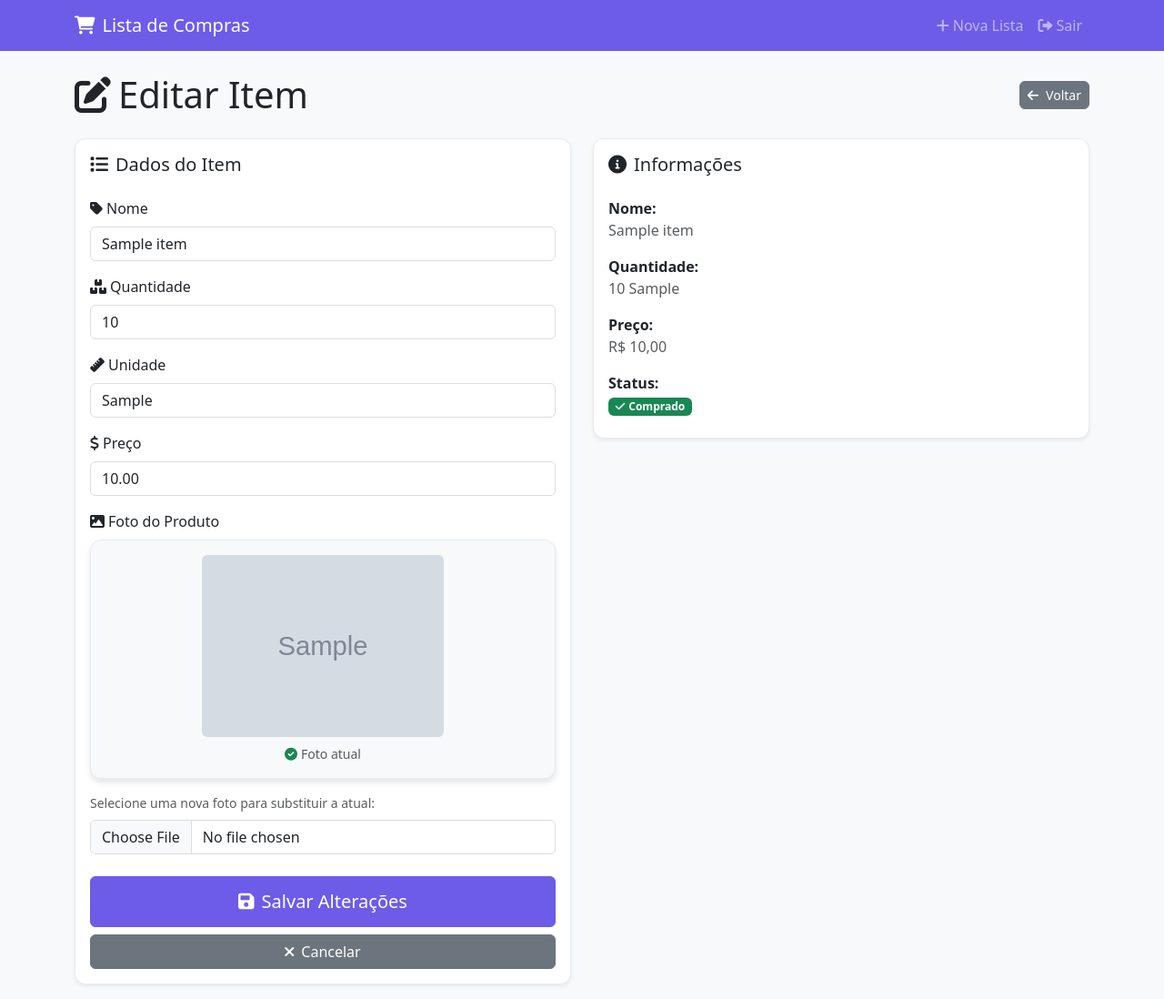
After one commit to d4nielantoni/SUPERMERCADO, a Django app: page /item/1/editar/ in a window 1280 px wide. The commit adds this page. Shown: the whole page at 91% size. Run offline with Django 5.2, Linux system fonts and the light colour scheme; a user stored in the database is signed in; tables that the repository leaves empty hold one stand-in row (values such as "Sample post"); grey boxes marked "Sample" are stand-in pictures; some libraries are stand-ins or nearby versions.

Commit message:
feat: modal para ampliar fotos dos produtos ao clicar e edições de prodtos

```diff
--- a/shopping_lists/forms.py
+++ b/shopping_lists/forms.py
@@ -12,7 +12,7 @@ class ShoppingListForm(forms.ModelForm):
 class ItemForm(forms.ModelForm):
     class Meta:
         model = Item
-        fields = ['name', 'quantity', 'unit', 'price']
+        fields = ['name', 'quantity', 'unit', 'price', 'photo']
         widgets = {
             'name': forms.TextInput(attrs={'class': 'form-control', 'placeholder': 'Nome do Item'}),
             'quantity': forms.NumberInput(attrs={
@@ -29,4 +29,5 @@ class ItemForm(forms.ModelForm):
                 'type': 'number',
                 'inputmode': 'decimal'
             }),
+            'photo': forms.FileInput(attrs={'class': 'form-control', 'accept': 'image/*'})
         }
--- /dev/null
+++ b/shopping_lists/templates/shopping_lists/edit_item.html
@@ -0,0 +1,201 @@
+{% extends 'shopping_lists/base.html' %}
+{% load crispy_forms_tags %}
+
+{% block content %}
+<div class="row">
+    <div class="col-12 mb-4">
+        <div class="d-flex justify-content-between align-items-center flex-wrap gap-3">
+            <h1 class="mb-0">
+                <i class="fas fa-edit me-2"></i>Editar Item
+            </h1>
+            <a href="{% url 'list_detail' shopping_list.pk %}" class="btn btn-secondary btn-sm">
+                <i class="fas fa-arrow-left me-2"></i>Voltar
+            </a>
+        </div>
+    </div>
+</div>
+
+<div class="row">
+    <div class="col-md-8 col-lg-6">
+        <div class="card shadow-sm">
+            <div class="card-body">
+                <h5 class="card-title mb-4">
+                    <i class="fas fa-list me-2"></i>Dados do Item
+                </h5>
+
+                <form method="post" enctype="multipart/form-data">
+                    {% csrf_token %}
+
+                    <div class="mb-3">
+                        <label for="{{ form.name.id_for_label }}" class="form-label">
+                            <i class="fas fa-tag me-1"></i>{{ form.name.label }}
+                        </label>
+                        {{ form.name }}
+                        {% if form.name.errors %}
+                            <div class="invalid-feedback d-block">
+                                {{ form.name.errors }}
+                            </div>
+                        {% endif %}
+                    </div>
+
+                    <div class="mb-3">
+                        <label for="{{ form.quantity.id_for_label }}" class="form-label">
+                            <i class="fas fa-boxes me-1"></i>{{ form.quantity.label }}
+                        </label>
+                        {{ form.quantity }}
+                        {% if form.quantity.errors %}
+                            <div class="invalid-feedback d-block">
+                                {{ form.quantity.errors }}
+                            </div>
+                        {% endif %}
+                    </div>
+
+                    <div class="mb-3">
+                        <label for="{{ form.unit.id_for_label }}" class="form-label">
+                            <i class="fas fa-ruler me-1"></i>{{ form.unit.label }}
+                        </label>
+                        {{ form.unit }}
+                        {% if form.unit.errors %}
+                            <div class="invalid-feedback d-block">
+                                {{ form.unit.errors }}
+                            </div>
+                        {% endif %}
+                    </div>
+
+                    <div class="mb-3">
+                        <label for="{{ form.price.id_for_label }}" class="form-label">
+                            <i class="fas fa-dollar-sign me-1"></i>{{ form.price.label }}
+                        </label>
+                        {{ form.price }}
+                        {% if form.price.errors %}
+                            <div class="invalid-feedback d-block">
+                                {{ form.price.errors }}
+                            </div>
+                        {% endif %}
+                    </div>
+
+                    <div class="mb-4">
+                        <label for="{{ form.photo.id_for_label }}" class="form-label">
+                            <i class="fas fa-image me-1"></i>{{ form.photo.label }}
+                        </label>
+
+                        {% if item.photo %}
+                            <div class="mb-3">
+                                <div class="card bg-light">
+                                    <div class="card-body p-3 text-center">
+                                        <img src="{{ item.photo.url }}" alt="{{ item.name }}" class="img-fluid rounded" style="max-height: 200px; max-width: 300px;">
+                                        <p class="mt-2 mb-0 text-muted small">
+                                            <i class="fas fa-check-circle text-success me-1"></i>Foto atual
+                                        </p>
+                                    </div>
+                                </div>
+                            </div>
+                            <p class="text-muted small mb-2">Selecione uma nova foto para substituir a atual:</p>
+                        {% endif %}
+
+                        {{ form.photo }}
+                        {% if form.photo.errors %}
+                            <div class="invalid-feedback d-block">
+                                {{ form.photo.errors }}
+                            </div>
+                        {% endif %}
+                    </div>
+
+                    <div class="d-grid gap-2">
+                        <button type="submit" class="btn btn-primary btn-lg">
+                            <i class="fas fa-save me-2"></i>Salvar Alterações
+                        </button>
+                        <a href="{% url 'list_detail' shopping_list.pk %}" class="btn btn-secondary">
+                            <i class="fas fa-times me-2"></i>Cancelar
+                        </a>
+                    </div>
+                </form>
+            </div>
+        </div>
+    </div>
+
+    <!-- Card com informações do item -->
+    <div class="col-md-4 col-lg-6 mt-4 mt-md-0">
+        <div class="card shadow-sm">
+            <div class="card-body">
+                <h5 class="card-title mb-3">
+                    <i class="fas fa-info-circle me-2"></i>Informações
+                </h5>
+
+                <div class="list-group list-group-flush">
+                    <div class="list-group-item px-0 py-2 border-0">
+                        <strong>Nome:</strong><br>
+                        <span class="text-muted">{{ item.name }}</span>
+                    </div>
+                    {% if item.quantity %}
+                        <div class="list-group-item px-0 py-2 border-0">
+                            <strong>Quantidade:</strong><br>
+                            <span class="text-muted">{{ item.quantity }}{% if item.unit %} {{ item.unit }}{% endif %}</span>
+                        </div>
+                    {% endif %}
+                    {% if item.price %}
+                        <div class="list-group-item px-0 py-2 border-0">
+                            <strong>Preço:</strong><br>
+                            <span class="text-muted">R$ {{ item.price }}</span>
+                        </div>
+                    {% endif %}
+                    <div class="list-group-item px-0 py-2 border-0">
+                        <strong>Status:</strong><br>
+                        {% if item.purchased %}
+                            <span class="badge bg-success">
+                                <i class="fas fa-check me-1"></i>Comprado
+                            </span>
+                        {% else %}
+                            <span class="badge bg-warning">
+                                <i class="fas fa-hourglass-half me-1"></i>Não Comprado
+                            </span>
+                        {% endif %}
+                    </div>
+                </div>
+            </div>
+        </div>
+    </div>
+</div>
+
+<style>
+    /* Melhorias de validação visual */
+    .form-control {
+        border-radius: 6px;
+        border: 1px solid #ddd;
+        transition: border-color 0.2s ease, box-shadow 0.2s ease;
+    }
+
+    .form-control:focus {
+        border-color: #6c5ce7;
+        box-shadow: 0 0 0 0.2rem rgba(108, 92, 231, 0.25);
+    }
+
+    .invalid-feedback {
+        font-size: 0.875rem;
+        color: #dc3545;
+    }
+
+    /* Card com imagem */
+    .card {
+        border-radius: 12px;
+        border: 1px solid #e9ecef;
+    }
+
+    /* Botões */
+    .btn {
+        border-radius: 6px;
+        font-weight: 500;
+    }
+
+    .btn-lg {
+        padding: 0.75rem 1.5rem;
+    }
+
+    /* Responsividade */
+    @media (max-width: 768px) {
+        .card {
+            margin-bottom: 1rem;
+        }
+    }
+</style>
+{% endblock %}
--- a/shopping_lists/urls.py
+++ b/shopping_lists/urls.py
@@ -6,6 +6,7 @@ urlpatterns = [
     path('lista/nova/', views.create_list, name='create_list'),
     path('lista/<int:pk>/', views.list_detail, name='list_detail'),
     path('lista/<int:pk>/deletar/', views.delete_list, name='delete_list'),
+    path('item/<int:pk>/editar/', views.edit_item, name='edit_item'),
     path('item/<int:pk>/toggle/', views.toggle_item, name='toggle_item'),
     path('item/<int:pk>/deletar/', views.delete_item, name='delete_item'),
     path('registrar/', views.register, name='register'),
--- a/shopping_lists/views.py
+++ b/shopping_lists/views.py
@@ -78,6 +78,26 @@ def toggle_item(request, pk):
     return redirect('list_detail', pk=item.shopping_list.pk)
 
 @login_required
+def edit_item(request, pk):
+    item = get_object_or_404(Item, pk=pk, shopping_list__user=request.user)
+    shopping_list = item.shopping_list
+
+    if request.method == 'POST':
+        form = ItemForm(request.POST, request.FILES, instance=item)
+        if form.is_valid():
+            form.save()
+            messages.success(request, 'Item atualizado com sucesso!')
+            return redirect('list_detail', pk=shopping_list.pk)
+    else:
+        form = ItemForm(instance=item)
+
+    return render(request, 'shopping_lists/edit_item.html', {
+        'form': form,
+        'item': item,
+        'shopping_list': shopping_list
+    })
+
+@login_required
 def delete_item(request, pk):
     item = get_object_or_404(Item, pk=pk, shopping_list__user=request.user)
     list_pk = item.shopping_list.pk
```
Also changed, not shown: shopping_lists/templates/shopping_lists/list_detail.html (+64 -1 lines).
